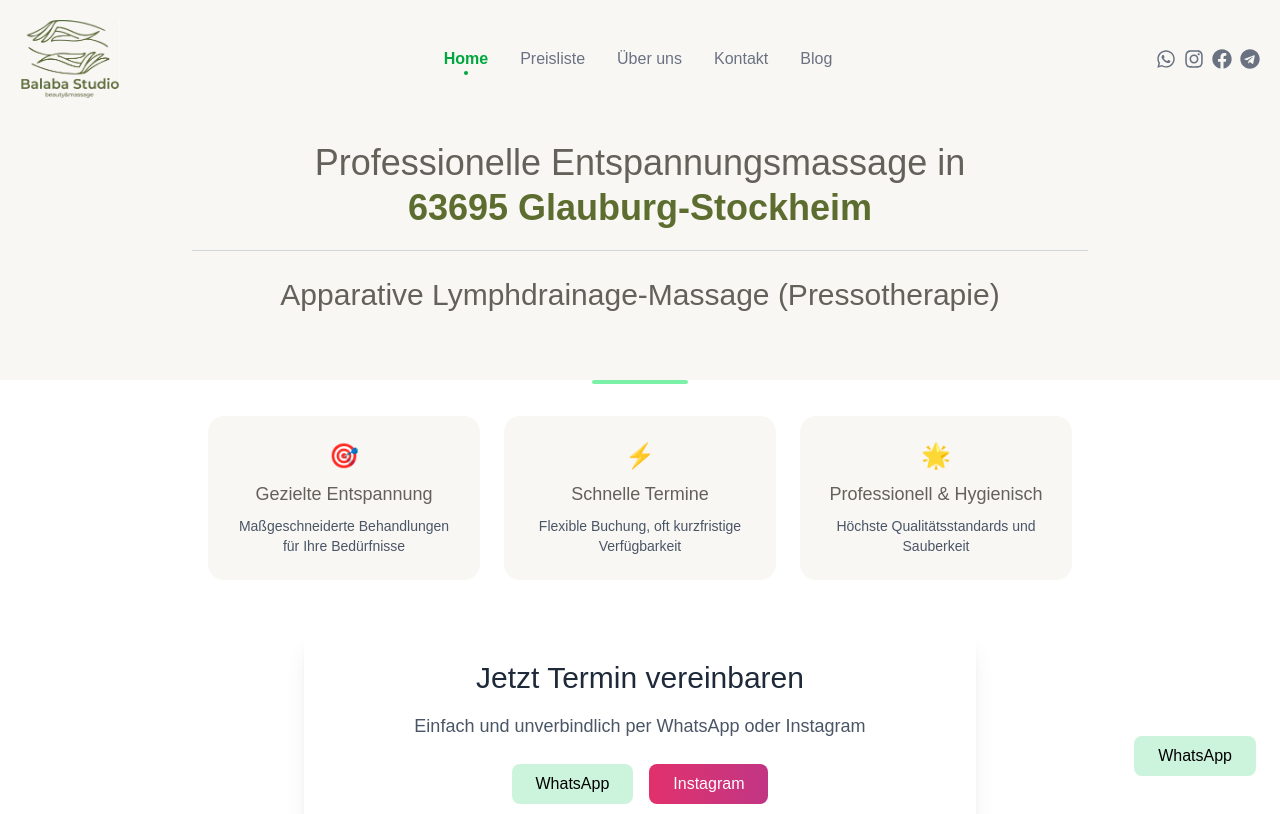
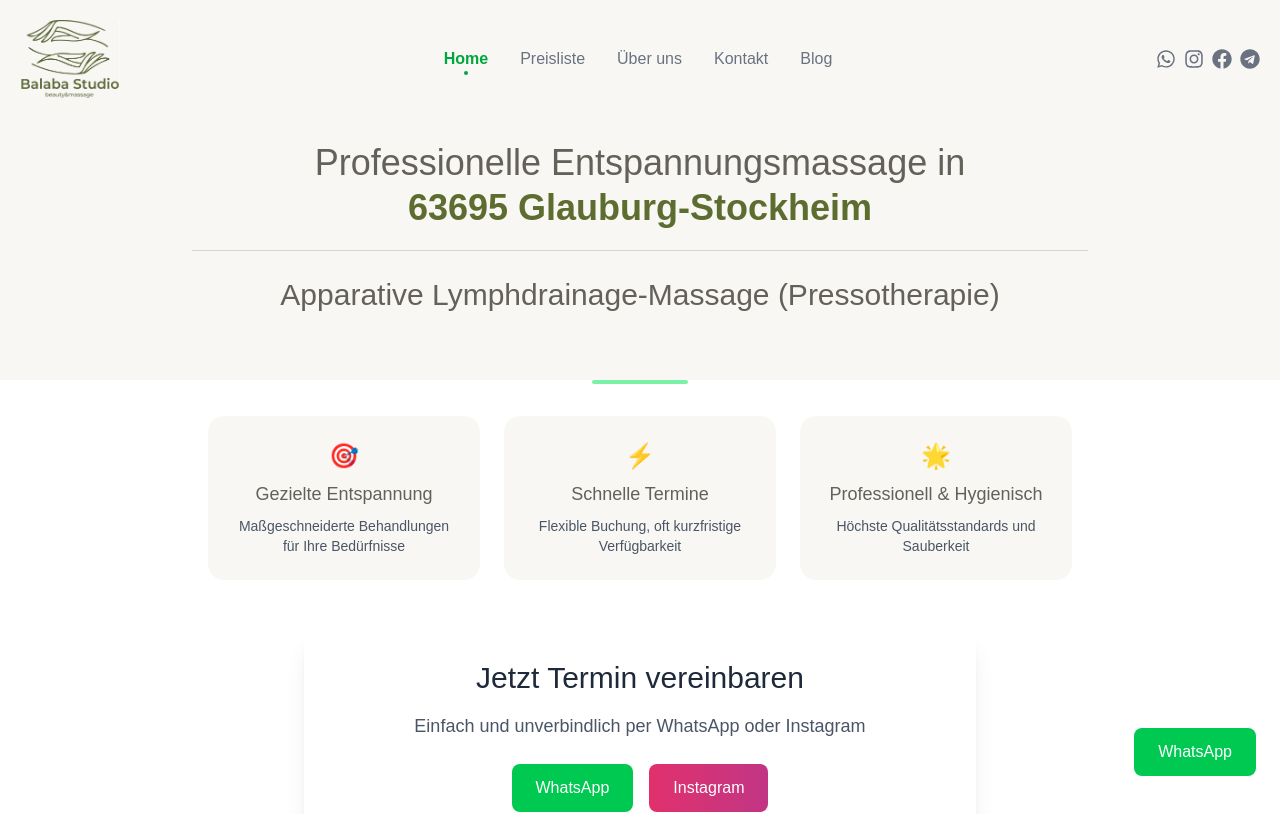
Before and after one commit to BalabaSerhii/salon, a Next.js app: page / in a window 1280 px wide. Shown: the top 814 px of the page. Built offline with nearby package versions, Linux system fonts and the light colour scheme.

Commit message:
исправление размеров кнопок на главном экране

```diff
--- a/components/ButtonInsta.tsx
+++ b/components/ButtonInsta.tsx
@@ -1,14 +1,16 @@
 export default function ButtonInsta() {
+  const instaLink =
+    "https://www.instagram.com/balabastudio_glauburg/?igshid=MzRlODBiNWFlZA==#direct";
+
   return (
-    <button className="  px-6 py-2 bg-gradient-to-r from-[#E1306C] to-[#C13584] text-white rounded-lg hover:opacity-90 transition">
     <a
+      href={instaLink}
       target="_blank"
-        href="https://www.instagram.com/balabastudio_glauburg/?igshid=MzRlODBiNWFlZA==#direct"
       rel="noopener noreferrer"
-        aria-label="Schreibe uns auf Instagram"
+      aria-label="Написать нам в Instagram"
+      className="inline-block px-6 py-3 bg-gradient-to-r from-[#E1306C] to-[#C13584] text-white rounded-lg hover:opacity-90 transition text-center"
     >
       Instagram
     </a>
-    </button>
   );
 }
--- a/components/ButtonWA.tsx
+++ b/components/ButtonWA.tsx
@@ -1,9 +1,15 @@
 export default function ButtonWA() {
+  const whatsappLink = "https://wa.me/4915124908000";
+
   return (
-    <button className="bg-green-500/20 rounded-lg px-6 py-2 text-black hover:bg-green-600 cursor-pointer transition">
-      <a target="_blank" href="https://wa.me/4915124908000">
-        WhatsApp
-      </a>
-    </button>
+    <a
+      href={whatsappLink}
+      target="_blank"
+      rel="noopener noreferrer"
+      aria-label="Написать нам в WhatsApp"
+      className="inline-block px-6 py-3 bg-green-500 text-white rounded-lg hover:bg-green-600 transition text-center"
+    >
+      WhatsApp
+    </a>
   );
 }
```
Lines whose indentation alone changed are shown as unchanged.
